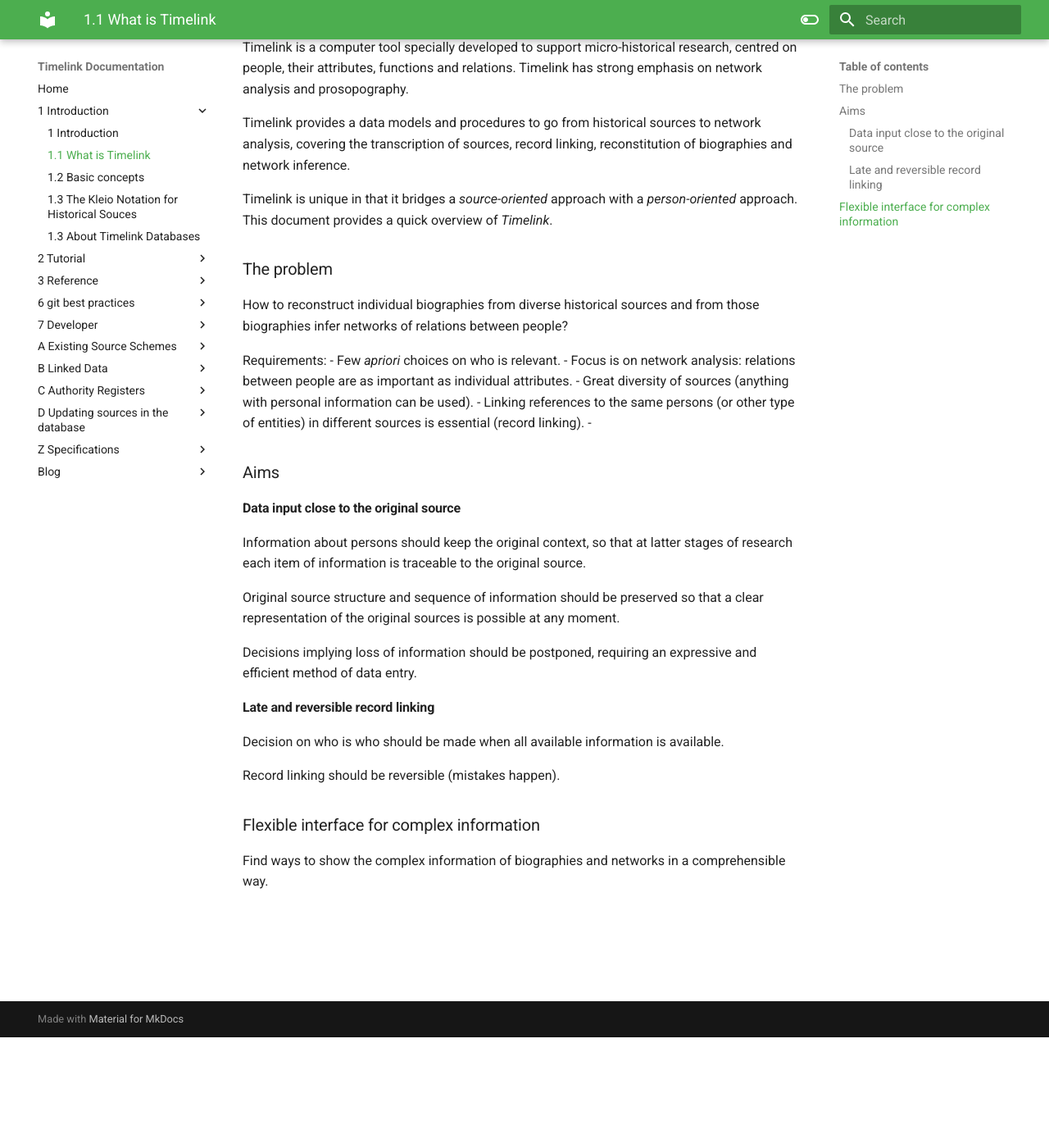
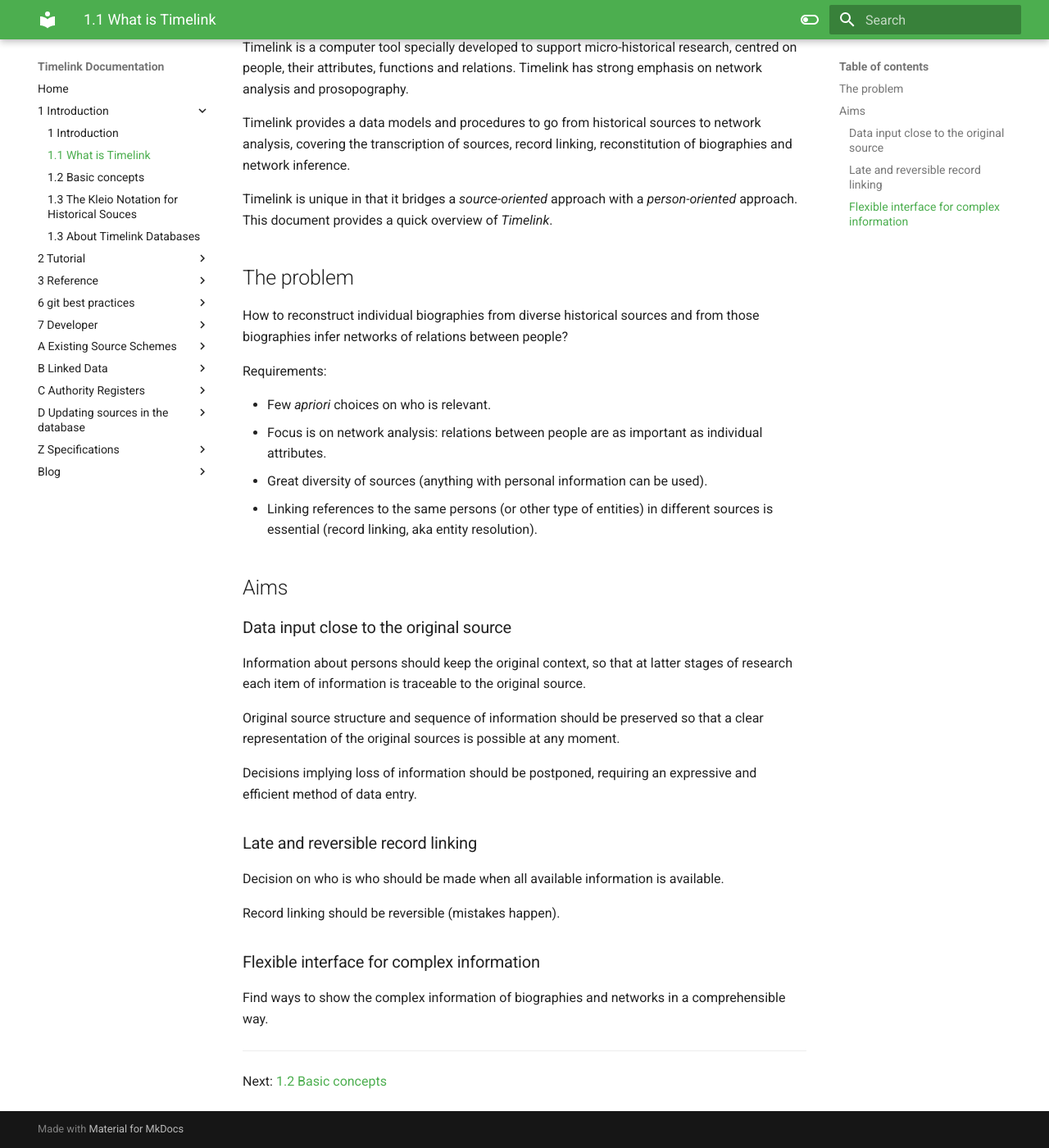
Before and after one commit to time-link/timelink-docs, an MkDocs documentation site: the page built from docs/1_Introduction/1.1 What is Timelink.md, in a window 1280 px wide and 1400 px high, scrolled down 135 px. Shown: the whole window at 82% size. Built offline with MkDocs 1.6.1 and Material for MkDocs 9.7.7, drawn with Linux system fonts in a browser that asks for light colours.

Commit message:
vault backup: 2025-02-11 12:43:33

```diff
--- a/docs/1_Introduction/1.1 What is Timelink.md
+++ b/docs/1_Introduction/1.1 What is Timelink.md
@@ -8,20 +8,21 @@
   Timelink is unique in that it bridges a *source-oriented* approach with a *person-oriented* approach. This document provides a quick overview of *Timelink*.
 
 
-### The problem
+## The problem
 
 
 How to reconstruct individual biographies from diverse historical sources and from those biographies infer networks of relations between people?
 
 Requirements:
+
 - Few *apriori* choices on who is relevant.
 - Focus is on network analysis: relations between people are as important as individual attributes.
 - Great diversity of sources (anything with personal information can be used).
-- Linking references to the same persons (or other type of entities) in different sources is essential (record linking).
--
-### Aims
+- Linking references to the same persons (or other type of entities) in different sources is essential (record linking, aka entity resolution).
 
-#### Data input close to the original source
+## Aims
+
+### Data input close to the original source
 
 Information about persons should keep the original context, so that at latter stages of research each item of information is traceable to the original source.
 
@@ -29,7 +30,7 @@
 
 Decisions implying loss of information should be postponed, requiring an expressive and efficient method of data entry.
 
-#### Late and reversible record linking
+### Late and reversible record linking
 
 Decision on who is who should be made when all available information is available.
 
@@ -39,3 +40,6 @@
 
 Find ways to show the complex information of biographies and networks
 in a comprehensible way.
+
+---
+Next: [1.2 Basic concepts](1.2%20Basic%20concepts.md)
```
Also changed, not shown: docs/1_Introduction/1.2 Basic concepts.md (+1 -1 lines).
